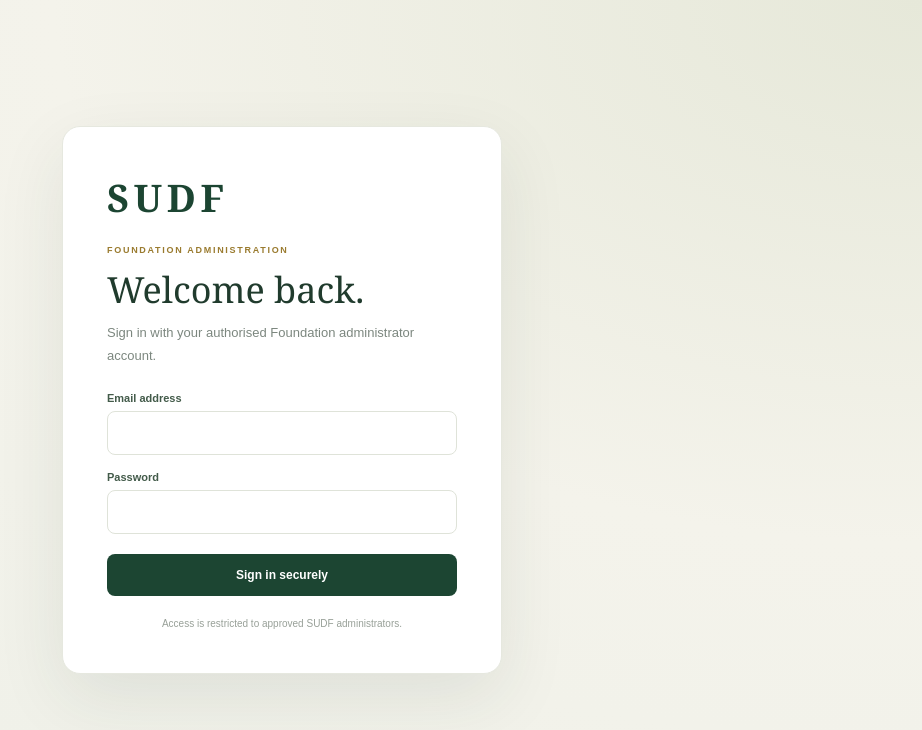
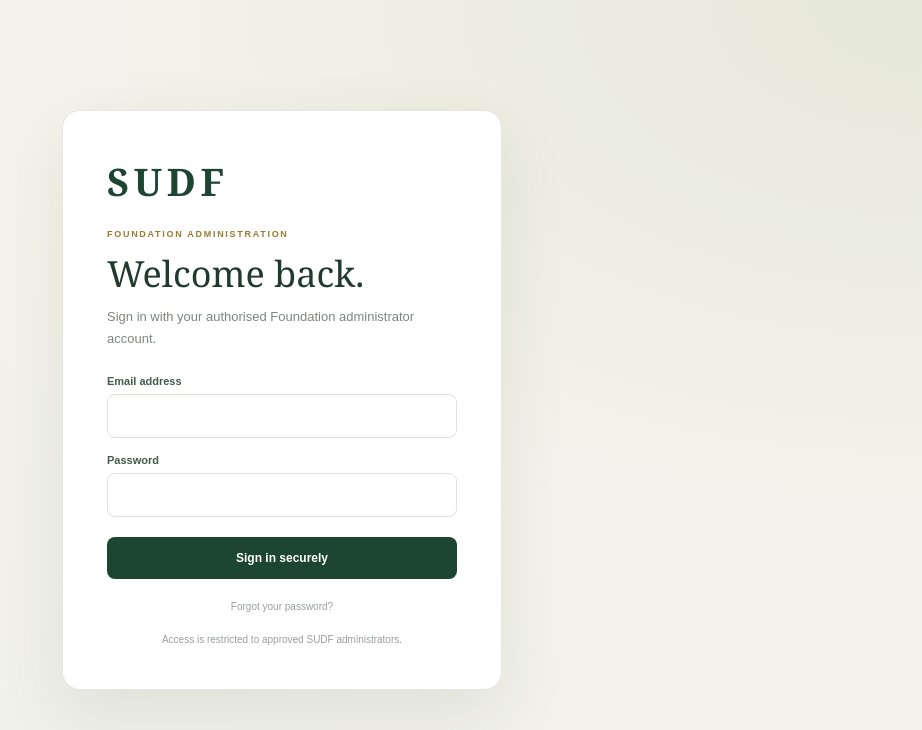
Before and after one commit to AkongShadrach/SUDF-website, a Next.js app: page /admin-login in a window 1280 px wide. Shown: the top 730 px of the page, without its empty margins (358-1280 px from the left). Built offline with nearby package versions, Linux system fonts and the light colour scheme.

Commit message:
Add password recovery link to primary admin login page

```diff
--- a/app/admin-login/page.tsx
+++ b/app/admin-login/page.tsx
@@ -47,6 +47,7 @@ export default function AdminLoginPage() {
           {error && <p className="sudf-admin-error" role="alert">{error}</p>}
           <button className="sudf-admin-primary" type="submit" disabled={busy}>{busy ? "Signing in..." : "Sign in securely"}</button>
         </form>
+        <p className="sudf-admin-login-foot"><a href="/admin/forgot-password">Forgot your password?</a></p>
         <p className="sudf-admin-login-foot">Access is restricted to approved SUDF administrators.</p>
       </section>
     </main>
```
